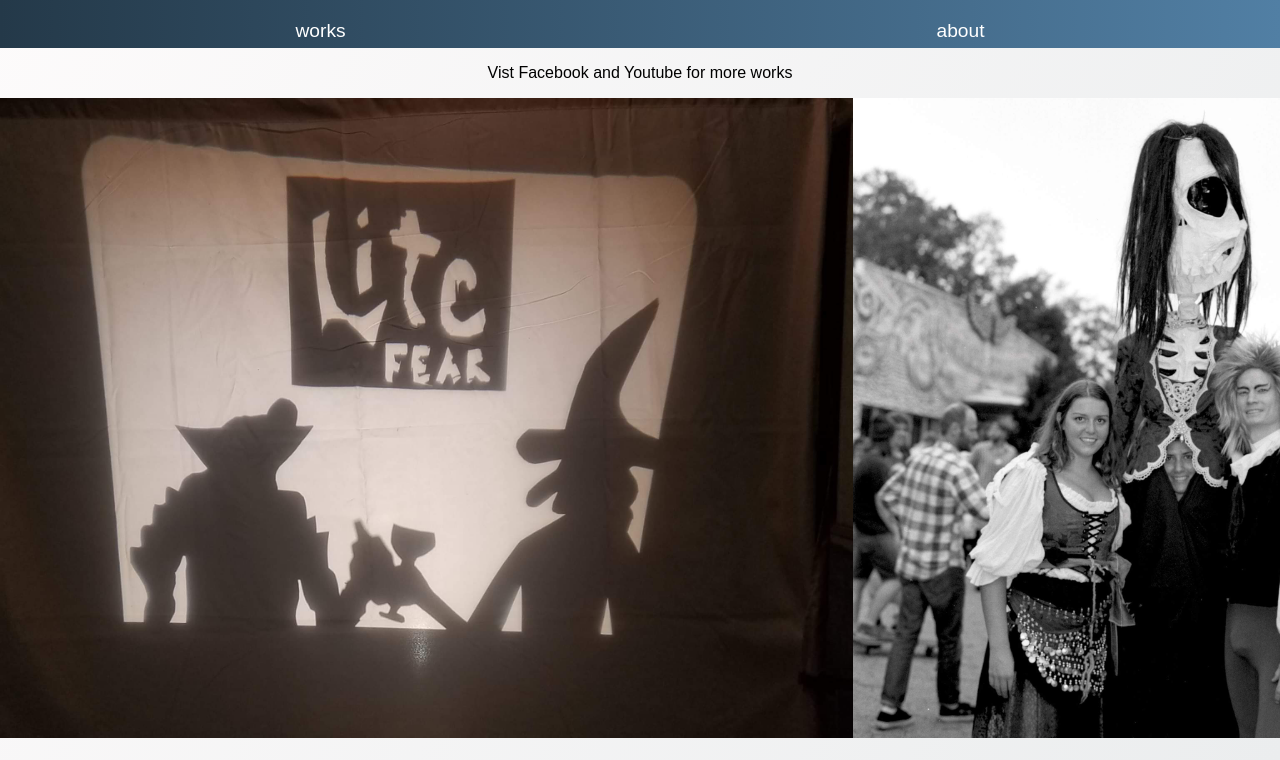
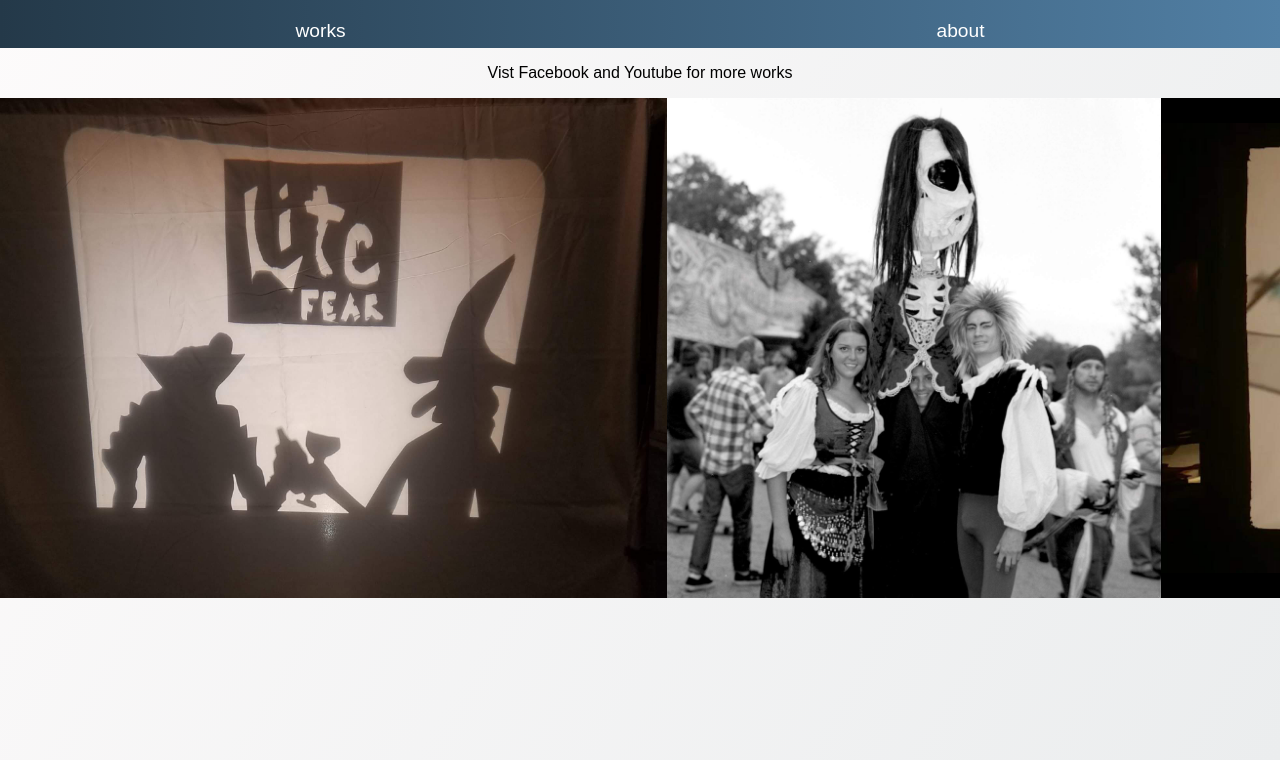
Before and after one commit to edwhelan/annika, a Gatsby site: page /works in a window 1280 px wide. Shown: the part 40-800 px from the top of the page. Built offline with nearby package versions, Linux system fonts and the light colour scheme; Gatsby itself is replaced by a stand-in of ours.

Commit message:
fixes horizontal scrolling bug that adds whitespace

```diff
--- a/src/components/layout.css
+++ b/src/components/layout.css
@@ -64,17 +64,17 @@ html, body {
   text-align: center;
 }
 .scrolling-wrapper-flexbox {
-  display: flex;
-  flex-wrap: nowrap;
-  overflow-x: auto;
-  height: 80vh;
+  overflow-x: scroll;
+  overflow-y: hidden;
+  white-space: nowrap;
+  max-height: 70vh;
 }
 
   .card {
-    flex: 0 0 auto;
-    flex-grow: 0;
+    display: inline-block;
+    max-height: 100%;
   }
 
   .card img {
-    max-height: 100%;
+    max-height: 500px;
   }
```
